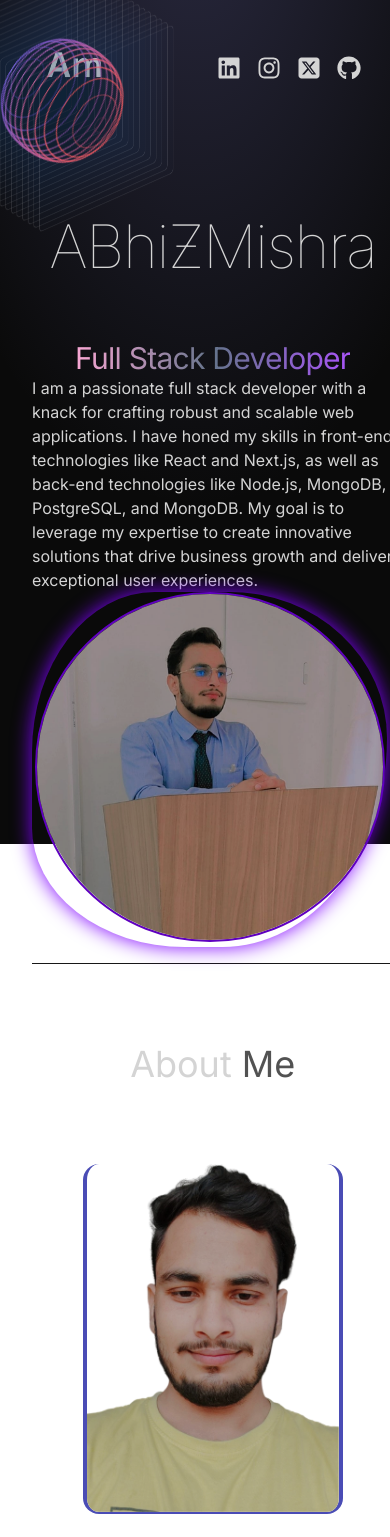
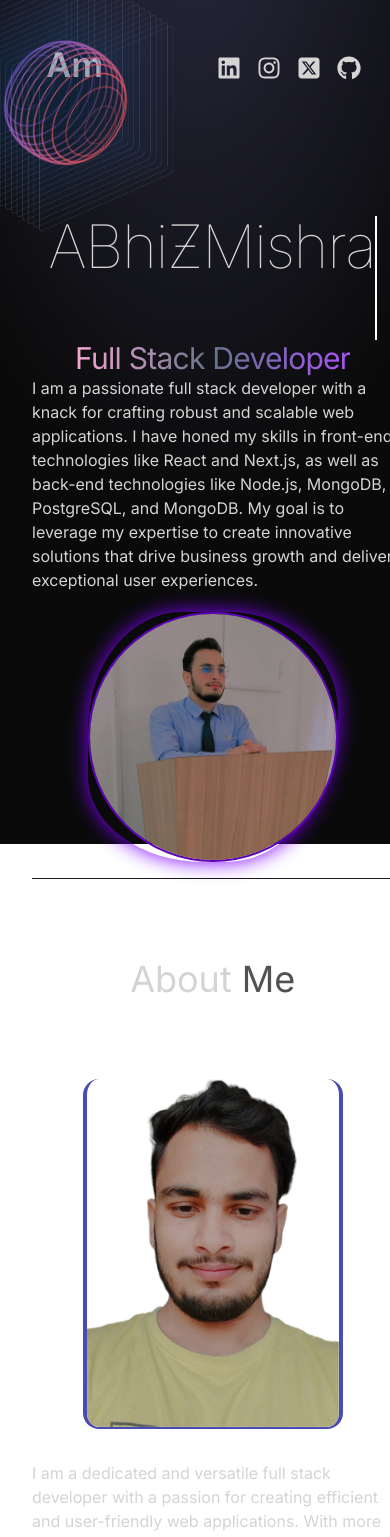
Before and after one commit to abhizmishra/My-Portfolio, a React (Vite) app: page / in a window 390 px wide. Shown: the top 1537 px of the page. Built offline with nearby package versions, Linux system fonts and the light colour scheme.

Commit message:
Hero Image make responsive for small devices

```diff
--- a/src/components/Hero.css
+++ b/src/components/Hero.css
@@ -28,3 +28,20 @@
     background-size: 100% 100%;
   }
 }
+
+
+.type{
+  display: inline-block;
+
+}
+.typed-out{
+  overflow: hidden;
+ white-space: nowrap;
+ animation: typing 1.5s steps(18,end) forwards;
+
+
+}
+@keyframes typing {
+  from{width: 0;}
+  to{width: 100%;}
+}
--- a/src/components/Hero.jsx
+++ b/src/components/Hero.jsx
@@ -20,23 +20,26 @@ const Hero = () => {
       <div className="flex flex-wrap">
         <div className="w-full lg:w-1/2">
           <div className="flex flex-col items-center lg:items-start">
+            <div className="type">
               <motion.h1
                 variants={container(0)}
                 initial="hidden"
                 animate="visible"
-              className=" pb-16 text-6xl font-thin tracking-tight lg:mt-16 lg:text-6xl relative"
+                className=" typed-out pb-16 text-6xl font-thin tracking-tight lg:mt-16 lg:text-6xl relative  border-r-[2px] border-solid border-white"
               >
                 ABhiƵMishra
               </motion.h1>
+            </div>
 
             <motion.span
               variants={container(0.5)}
               initial="hidden"
               animate="visible"
-              className="bg-gradient-to-r from-pink-300 via-slate-500 to-purple-500 bg-clip-text text-3xl tracking-tight text-transparent "
+              className="  bg-gradient-to-r from-pink-300 via-slate-500 to-purple-500 bg-clip-text text-3xl tracking-tight text-transparent "
             >
               Full Stack Developer
             </motion.span>
+
             <motion.p
               variants={container(1)}
               initial="hidden"
@@ -46,8 +49,8 @@ const Hero = () => {
             </motion.p>
           </div>
         </div>
-        <div className="w-full lg:w-1/2 lg:p-8 sm:scale-50 md:scale-75">
-          <motion.div className="">
+        <div className="w-full lg:w-1/2 lg:p-8  ">
+          <motion.div className="pt-5 sm:pt-0 flex flex-wrap justify-evenly sm:justify-end ">
             <div
               initial={{ x: 100, opacity: 0 }}
               animate={{ x: 0, opacity: 1 }}
@@ -55,12 +58,12 @@ const Hero = () => {
               className=" liquid_shape flex  justify-center
           rounded-full
 
-           h-[355px] w-[355px]"
+         h-[250px] w-[250px] sm:h-[355px] sm:w-[355px] md:scale-95"
             >
               <img
                 src={profilePic}
                 alt="AbhiMishra"
-                className="h-[350px]  w-[350px]
+                className="
 
                 brightness-75
                 rounded-full border-2 border-[#7F00FF] "
--- a/src/components/Navbar.jsx
+++ b/src/components/Navbar.jsx
@@ -8,7 +8,7 @@ import "./Hero.css"
 const Navbar = () => {
   return (
     <>
-      <nav className="mb-20 flex items-center justify-between py-6">
+      <nav className="mb-20 flex items-center justify-between py-6 ">
         <div className="flex flex-shrink-0 items-center  ">
           <img
             className="hover:scale-110  mx-2 mt-3.2 w-[70px] h-[70px]"
```
Lines whose indentation alone changed are shown as unchanged.
